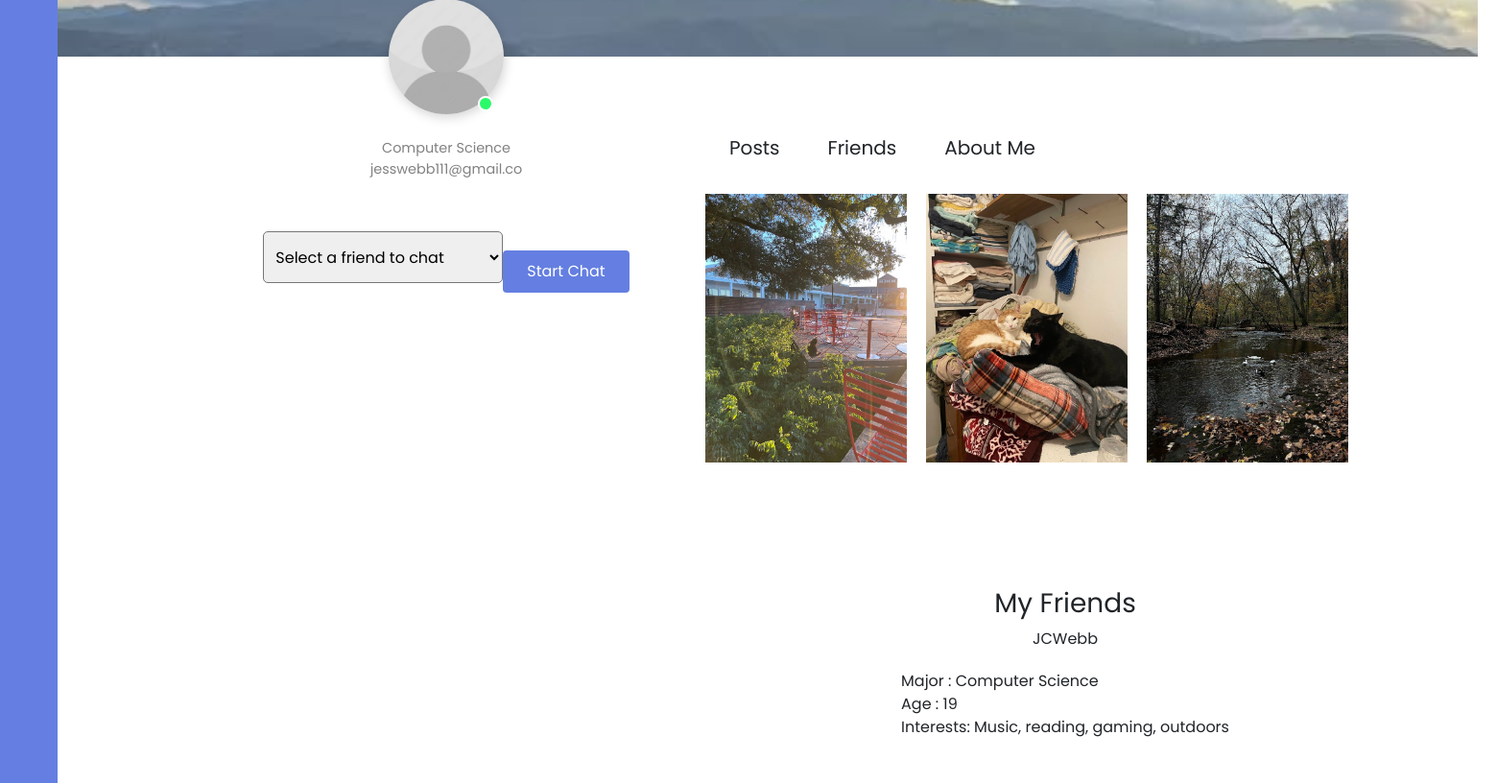
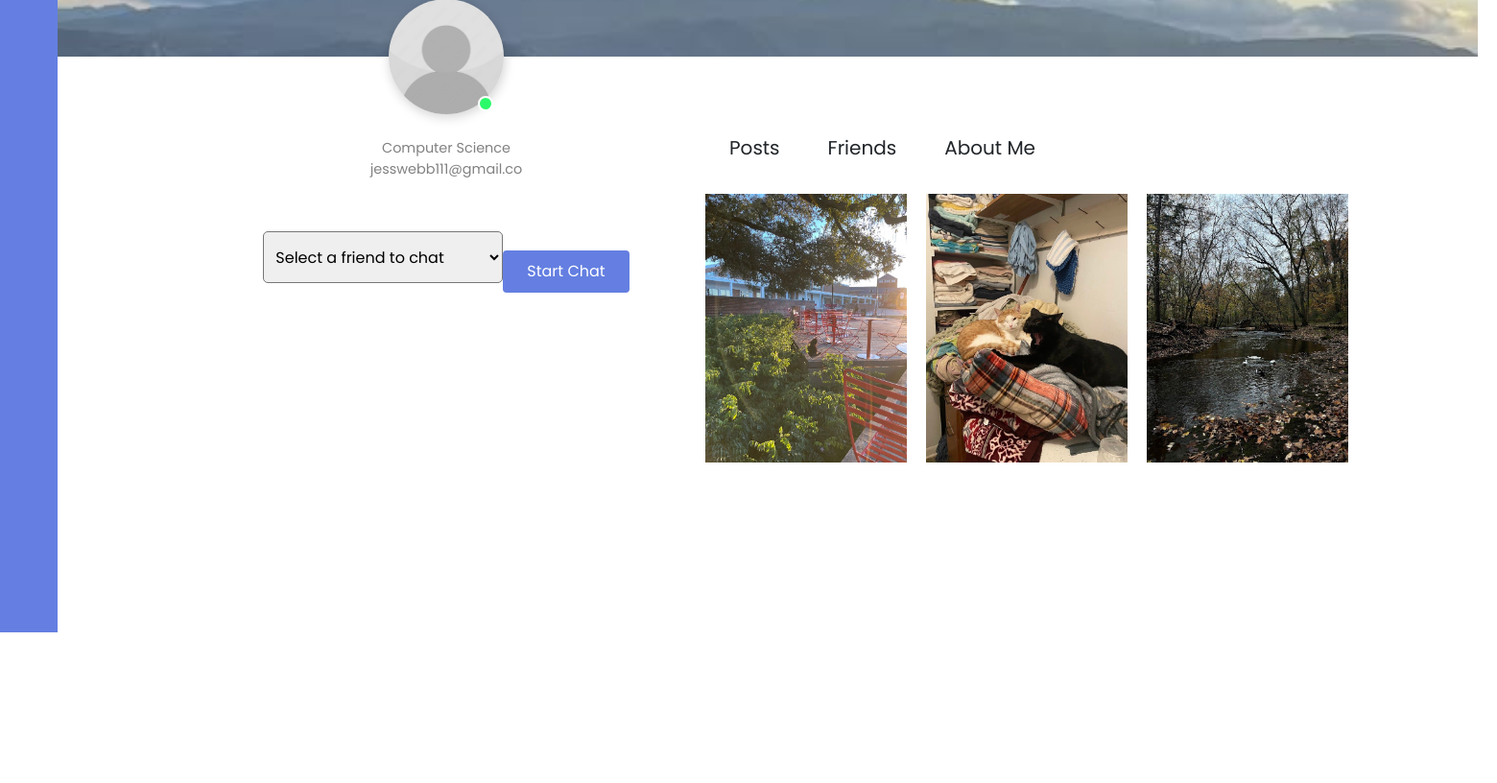
Before and after one commit to JaySeeDub/pawpoint, a Flask app: a page that uses templates/profile.html in a window 1560 px wide. Shown: the part 141-957 px from the top of the page at 96% size. After the commit the page ends 800 px from the top, so only its background shows below. Run offline with Flask 3, Linux system fonts and the light colour scheme; a user stored in the database is signed in; some libraries are stand-ins or nearby versions.

Commit message:
Playing with render

```diff
--- a/templates/other_profile.html
+++ b/templates/other_profile.html
@@ -81,7 +81,7 @@
                         <ul>
                           {% for friend in user.friends %}
                             {% if friend.username != user.username %}
-                                <li><a href="{{ url_for('other_profile', username=friend.username) }}">
+                          <li><a href="{{ url_for('other_profile', username=friend.username) }}">{{ friend.username }}</a>
                             {{ friend.username }}
                             {% endif %}
                           {% endfor %}
--- a/templates/profile.html
+++ b/templates/profile.html
@@ -146,26 +146,6 @@
                         Interests: Music, reading, gaming, outdoors
                     </div>
                 </div>
-                <div class="tab" id="contentFriends">
-                  <h3>My Friends</h3>
-                  {% if current_user.friends %}
-                    <ul>
-                      {% for friend in current_user.friends %}
-                      <li><a href="{{ url_for('other_profile', username=friend.username) }}"></a>
-                        {{ friend.username }}
-                      {% endfor %}
-                    </ul>
-                  {% else %}
-                    <p><em>You have no friends added.</em></p>
-                  {% endif %}
-                </div>
-                <div class="tab" id="contentAboutMe">
-                  Major : Computer Science
-                  <br>
-                  Age : 19
-                  <br>
-                  Interests: Music, reading, gaming, outdoors
-                </div>
               </div>
             </div>
           </nav>
```
